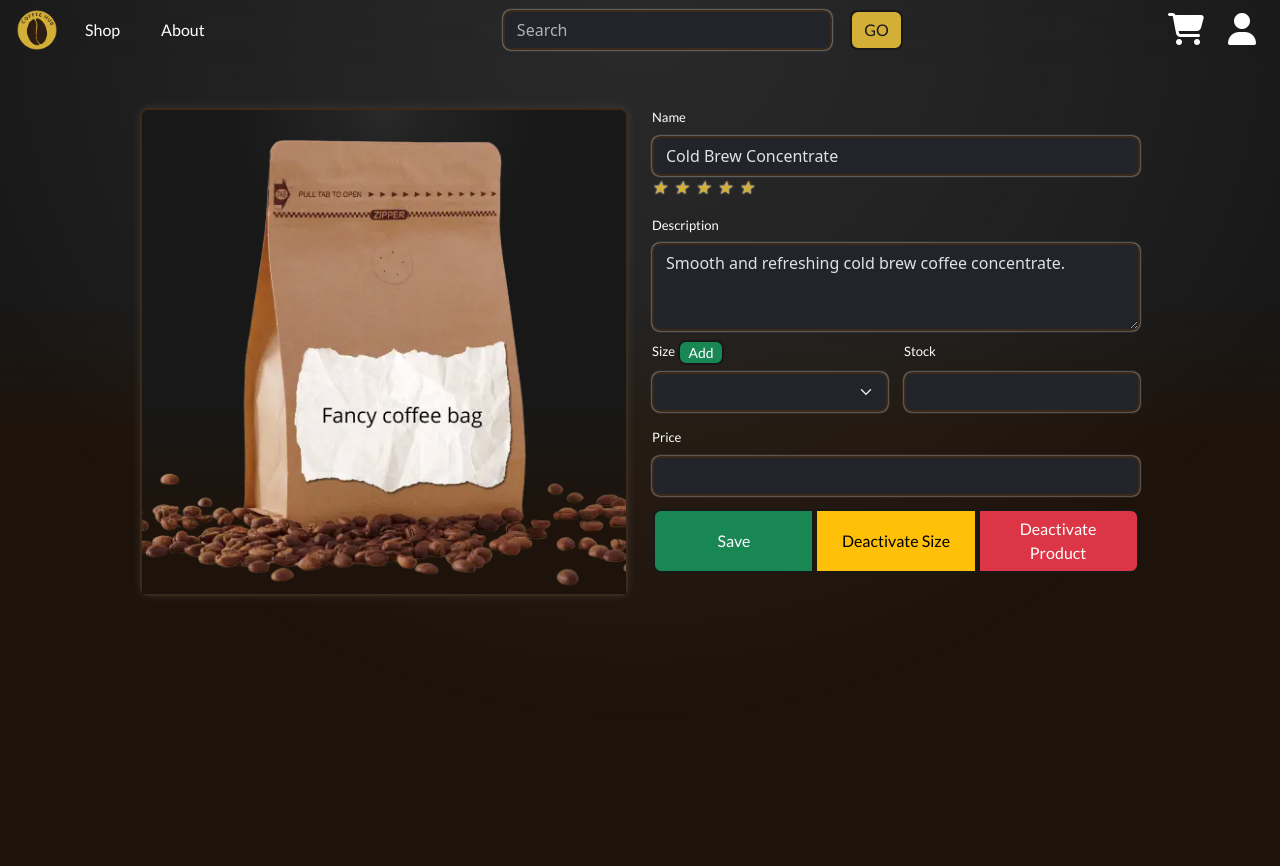
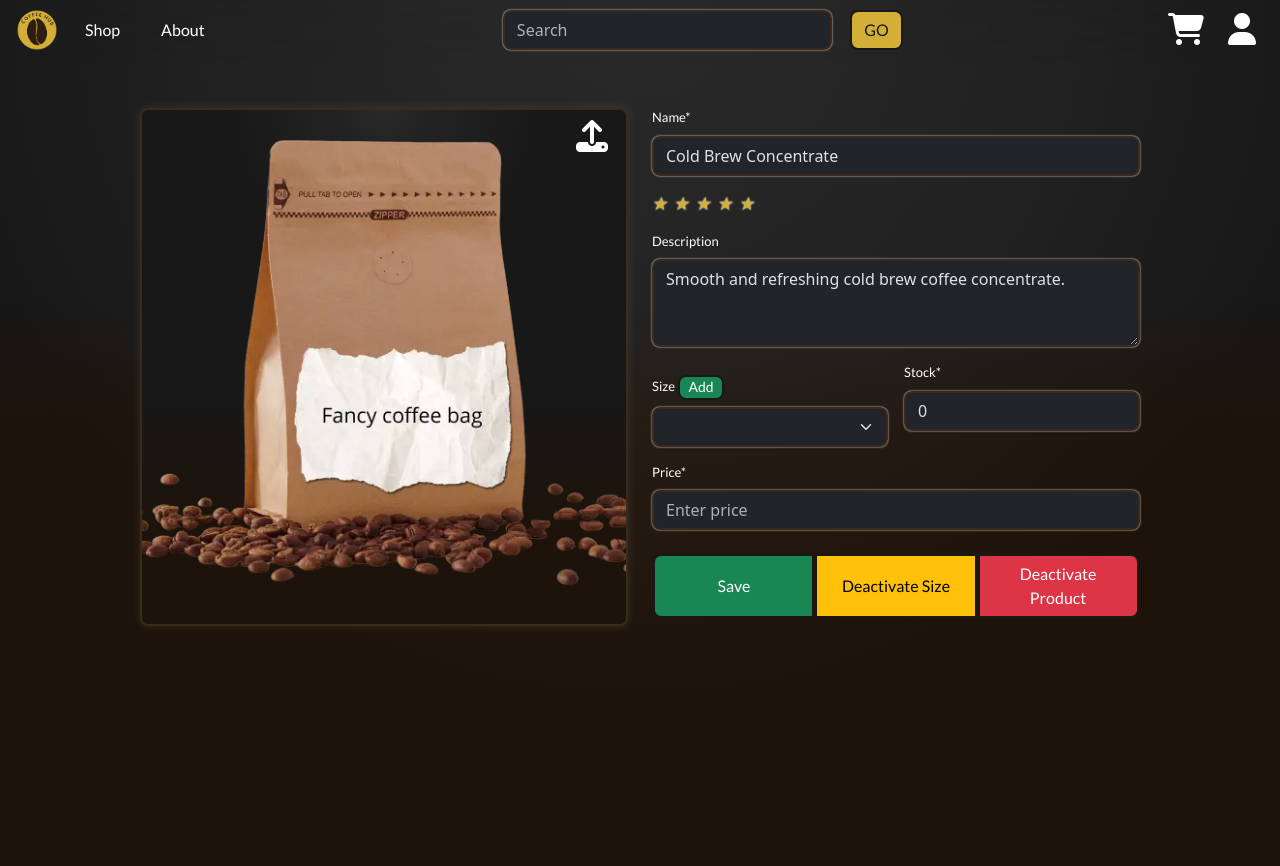
Before and after one commit to catapam/coffe-hub, a Django app: page /products/cold-brew-concentrate/ in a window 1280 px wide. Shown: the top 866 px of the page. Run offline with Django 5.2, Linux system fonts and the light colour scheme; a user stored in the database is signed in; data comes from the database, SQL or seed files in the repository; tables that the repository leaves empty hold one stand-in row (values such as "Sample post"); lists and menus that the app fills with data are empty; parts of the project's set-up code (start-up, migrations or seed data) failed here and were passed over; some libraries are stand-ins or nearby versions.

Commit message:
Start convertion of product edit form to use crispy validations

```diff
--- /dev/null
+++ b/product/forms.py
@@ -0,0 +1,83 @@
+from django import forms
+from .models import Product, ProductVariant
+
+class ProductEditForm(forms.ModelForm):
+    """
+    Form for editing product details. Includes fields for name, description, image, category, and rating.
+    """
+    class Meta:
+        model = Product
+        fields = ['name', 'description', 'image_path', 'rating', 'category']
+        widgets = {
+            'name': forms.TextInput(attrs={
+                'class': 'form-control',
+                'placeholder': 'Enter product name'
+            }),
+            'description': forms.Textarea(attrs={
+                'class': 'form-control',
+                'rows': 3,
+                'placeholder': 'Enter product description'
+            }),
+            'image_path': forms.FileInput(attrs={
+                'class': 'form-control',
+                'accept': 'image/*'
+            }),
+            'rating': forms.NumberInput(attrs={
+                'class': 'form-control',
+                'min': 0,
+                'max': 5,
+                'step': 0.1
+            }),
+            'category': forms.Select(attrs={
+                'class': 'form-select'
+            }),
+        }
+
+    def __init__(self, *args, **kwargs):
+        """
+        Initialize the form with model values as the default.
+        """
+        instance = kwargs.get('instance')
+        super().__init__(*args, **kwargs)
+        if instance:
+            self.fields['name'].initial = instance.name
+            self.fields['description'].initial = instance.description
+            self.fields['image_path'].initial = instance.image_path
+            self.fields['rating'].initial = instance.rating
+            self.fields['category'].initial = instance.category
+
+
+class ProductVariantForm(forms.ModelForm):
+    """
+    Form for editing product variants. Includes fields for size, price, and stock.
+    """
+    class Meta:
+        model = ProductVariant
+        fields = ['size', 'price', 'stock']
+        widgets = {
+            'size': forms.TextInput(attrs={
+                'class': 'form-control',
+                'placeholder': 'Enter size'
+            }),
+            'price': forms.NumberInput(attrs={
+                'class': 'form-control',
+                'placeholder': 'Enter price',
+                'step': 0.01
+            }),
+            'stock': forms.NumberInput(attrs={
+                'class': 'form-control',
+                'placeholder': 'Enter stock quantity',
+                'min': 0
+            }),
+        }
+
+    def __init__(self, *args, **kwargs):
+        """
+        Initialize the form with model values as the default.
+        """
+        instance = kwargs.get('instance')
+        super().__init__(*args, **kwargs)
+        if instance:
+            self.fields['size'].initial = instance.size
+            self.fields['price'].initial = instance.price
+            self.fields['stock'].initial = instance.stock
--- a/product/templates/product/includes/product-card.html
+++ b/product/templates/product/includes/product-card.html
@@ -1,30 +1,45 @@
 {% load static %}
+{% load crispy_forms_tags %}
+{% load i18n %}
 
 <div class="product-card {% if view == 'detail' %}container mt-5 product-page page-container{% else %}card{% endif %}">
     <div class="{% if view == 'detail' %}row{% endif %}">
+        {% if request.user.is_superuser and view == 'detail' %}
+            {% csrf_token %}
+        {% endif %}
 
         <!-- Product Image Section -->
-        <div class="{% if view == 'detail' %}col-md-6 d-flex align-items-center justify-content-center{% else %}background-gradient{% endif %}">
+        <div class="{% if view == 'detail' %}col-md-6 d-flex align-items-center justify-content-center{% else %}background-gradient{% endif %} position-relative">
             <div class="{% if view == 'detail' %}card{% endif %}">
                 <div class="{% if view == 'detail' %}background-gradient{% endif %}">
                     <div class="content-gradient">
-                        <img class="card-img-top"
+                        <img id="product-image-{{ product.id }}" class="card-img-top"
                             src="{% if view == 'detail' %}{{ product.image }}{% else %}{{ product_data.product.image }}{% endif %}"
                             alt="{% if view == 'detail' %}{{ product.name }}{% else %}{{ product_data.product.name }}{% endif %}">
                     </div>
                 </div>
+
+                <!-- Image Upload Icon for Superusers -->
+                {% if request.user.is_superuser and view == 'detail' %}
+                    <div class="image-upload-icon menu-icon position-absolute">
+                        <label for="id_image_path" class="sr-only">Change Product Image</label>
+                        <input id="id_image_path"
+                               type="file"
+                               name="image_path"
+                               class="form-control d-none"
+                               onchange="previewImage(this, 'product-image-{{ product.id }}')">
+                        <i class="fa-solid fa-upload upload-icon menu-item"
+                           onclick="document.getElementById('id_image_path').click()"></i>
+                    </div>
+                {% endif %}
             </div>
         </div>
 
-        <!-- Product Details Section -->
+        <!-- Product Name Section -->
         <div class="{% if view == 'detail' %}col-md-6{% else %}card-body{% endif %}">
             {% if view == 'detail' %}
-                <!-- Title -->
                     {% if request.user.is_superuser %}
-                        <label for="name-{{ product.id }}" class="form-label">
-                            Name
-                        </label>
-                        <input id="name-{{ product.id }}" type="text" name="name" class="form-control overflow-auto" value="{{ product.name }}">
+                        {{ product_form.name|as_crispy_field }}
                     {% else %}
                         <h2 class="card-title">
                             {{ product.name }}
@@ -58,13 +73,13 @@
 
             <!-- Product Description -->
             {% if view == 'detail' %}
-            <label for="description-{{ product.id }}" class="form-label">
+                {% if request.user.is_superuser %}
+                    {{ product_form.description|as_crispy_field }}
+                {% else %}
+                    <label for="description" class="form-label">
                         Description
                     </label>
-            {% if request.user.is_superuser %}
-                <textarea id="description-{{ product.id }}" name="description" class="form-control mb-2 overflow-auto" rows="3">{{ product.description }}</textarea>
-            {% else %}
-                <p class="card-text mx-auto">
+                    <p class="card-text mx-auto" id="description">
                         {{ product.description }}
                     </p>
                 {% endif %}
@@ -122,6 +137,9 @@
 
                 <!-- Quantity/Stock Selector -->
                 <div class="col-md-6 mx-auto{% if view == 'detail' %}selector-group{% endif %}">
+                    {% if request.user.is_superuser and view == 'detail' %}
+                        {{ variant_form.stock|as_crispy_field }}
+                    {% else %}
                         <label for="{% if request.user.is_superuser %}stock-select-{% else %}quantity-select-{% endif %}{% if view == 'detail' %}{{ product.id }}{% else %}{{ product_data.product.id }}{% endif %}"
                             class="form-label {% if view == 'detail' %}selector-label{% endif %}">
                             {% if request.user.is_superuser %}Stock{% else %}Quantity{% endif %}
@@ -139,6 +157,7 @@
                                         1
                                     {% endif %}"
                             {% if view != 'detail' and request.user.is_superuser %}disabled{% endif %}>
+                    {% endif %}
                 </div>
             </div>
 
@@ -153,10 +172,7 @@
                 </h5>
             {% elif view == 'detail' %}
                 {% if request.user.is_superuser %}
-                    <label for="price-edit-{{ product.id }}" class="form-label">
-                        Price
-                    </label>
-                    <input id="price-edit-{{ product.id }}" type="number" name="price" class="form-control" value="{{ default_price }}">
+                    {{ variant_form.price|as_crispy_field }}
                 {% else %}
                 <h5 class="card-subtitle mt-3" id="price-{{ product.id }}">
                     {% if default_stock_status == 'Out of Stock' %}
--- a/product/views.py
+++ b/product/views.py
@@ -4,6 +4,7 @@ from .models import Product, ProductVariant, Category
 from django.db.models import Min, F, Case, When, Value, IntegerField, Subquery, OuterRef, Q
 from django.views.generic.edit import UpdateView, View
 from django.contrib.auth.mixins import LoginRequiredMixin, UserPassesTestMixin
+from .forms import ProductEditForm, ProductVariantForm
 
 
 class ProductListView(ListView):
@@ -179,7 +180,11 @@ class ProductDetailView(DetailView):
         default_stock_status = "In Stock" if default_variant and default_variant.stock > 0 else "Out of Stock"
         default_price = default_variant.price if default_variant else None
 
+        # Check if user is an admin
         is_admin = self.request.user.is_authenticated and self.request.user.is_superuser
+        # Pass the form to the context
+        product_form = ProductEditForm(instance=product) if is_admin else None
+        variant_form = ProductVariantForm(instance=default_variant) if is_admin else None
 
         context.update({
             'variants': variants,
@@ -192,6 +197,8 @@ class ProductDetailView(DetailView):
             'view': 'detail',
             'buy_url': product.get_buy_url,
             'is_admin': is_admin,
+            'product_form': product_form,
+            'variant_form': variant_form,
         })
         return context
 
--- a/static/css/base.css
+++ b/static/css/base.css
@@ -751,6 +751,18 @@ option[data-stock="0"] {
     border-radius: var(--bs-border-radius);
 }
 
+/* Product image selector */
+.position-relative {
+    position: relative;
+}
+
+.image-upload-icon {
+    position: absolute;
+    top: 10px;
+    right: 10px;
+    z-index: 10;
+}
+
 /* Desktop styles */
 @media (min-width: 992px) {
     /* Logo aligned to the left */
--- a/static/js/product.js
+++ b/static/js/product.js
@@ -17,6 +17,15 @@ class ProductCardHandler {
             sizeSelect.addEventListener("change", () => {
                 this.updateProductCard(sizeSelect);
                 this.updateProductUrl(sizeSelect);
+            });
+        });
+
+        // Add event listeners for image uploads
+        const imageInputs = document.querySelectorAll("input[type='file'][id^='image-edit-']");
+        imageInputs.forEach(imageInput => {
+            const imageId = imageInput.id.replace("image-edit-", "product-image-");
+            imageInput.addEventListener("change", () => {
+                this.previewImage(imageInput, imageId);
             });
         });
     }
@@ -48,7 +57,7 @@ class ProductCardHandler {
         const stockInput = cardElement.querySelector(`#stock-select-${cardElement.querySelector('.size').id.split('-')[2]}`);
         if (stockInput) {
             stockInput.value = stock; // Update the stock input value
-        } else{
+        } else {
             const quantityInput = cardElement.querySelector(`#quantity-select-${cardElement.querySelector('.size').id.split('-')[2]}`);
             quantityInput.value = 1;
         }
@@ -121,6 +130,18 @@ class ProductCardHandler {
         }
     }
 
+    previewImage(input, imageId) {
+        if (input.files && input.files[0]) {
+            const reader = new FileReader();
+            reader.onload = function (e) {
+                const imageElement = document.getElementById(imageId);
+                if (imageElement) {
+                    imageElement.src = e.target.result;
+                }
+            };
+            reader.readAsDataURL(input.files[0]);
+        }
+    }
 }
 
 // Initialize the handler on DOM load
```
Also changed, not shown: product/models.py (+8 -5 lines), product/migrations/0006_product_image.py (added), product/migrations/0007_remove_product_image_product_image_path.py (added), 2 other files. Lines whose indentation alone changed are shown as unchanged.
